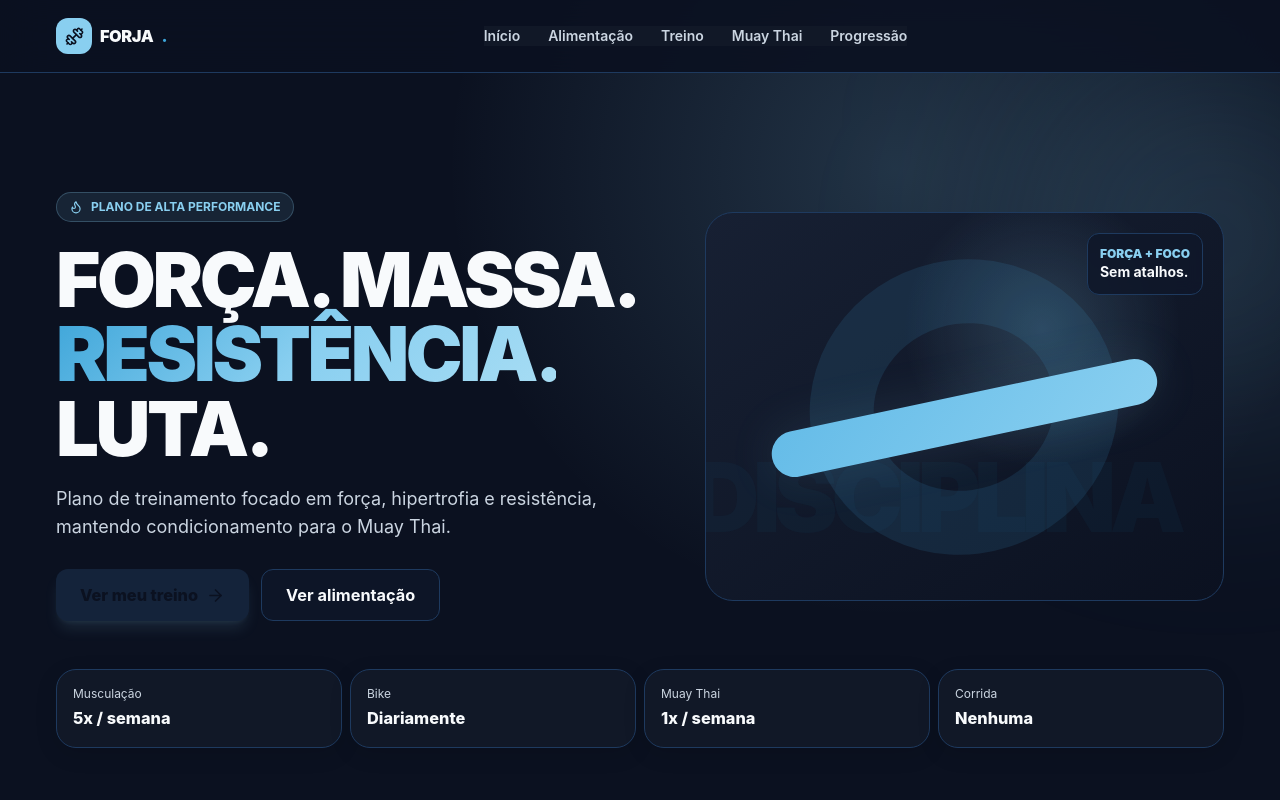
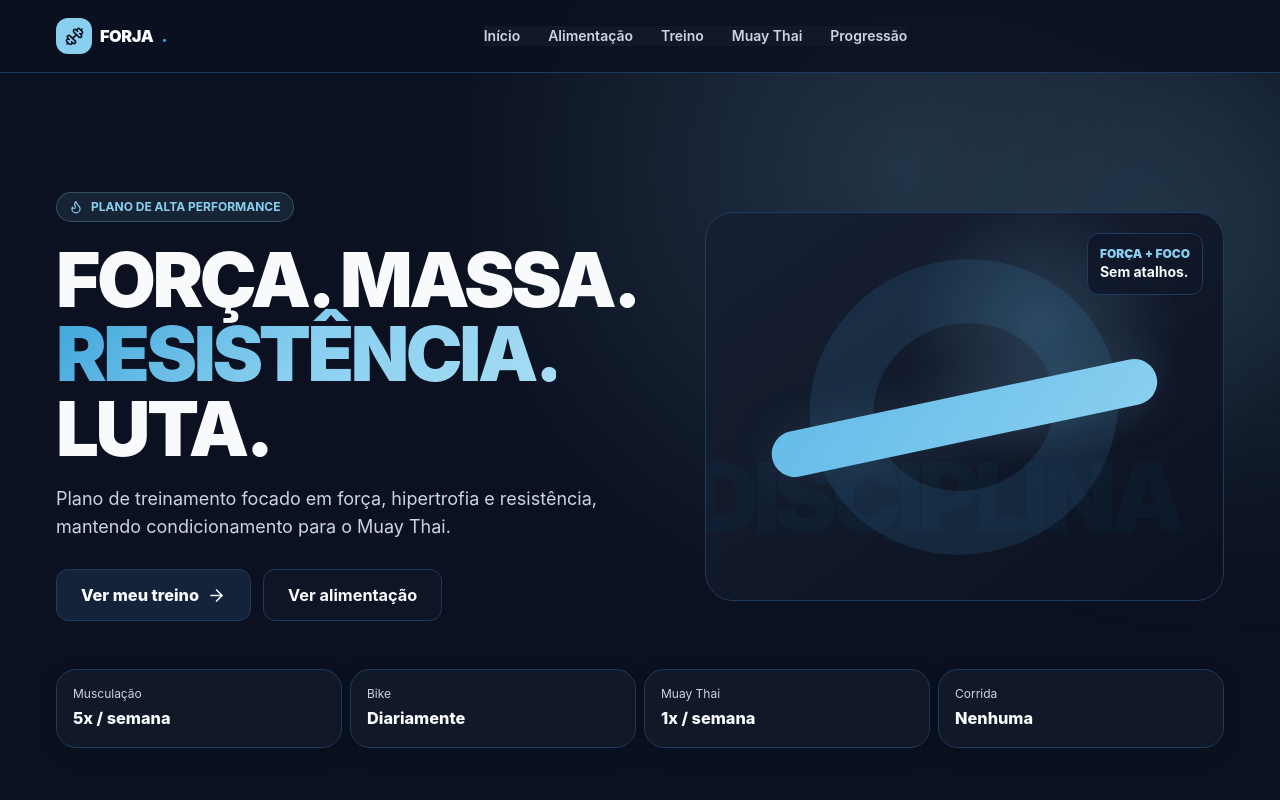
Before and after one commit to orlandoconceicao/ladinpage-treino, a React (Vite) app: page / in a window 1280 px wide. Shown: the top 800 px of the page. Built offline with nearby package versions, Linux system fonts and the light colour scheme.

Commit message:
perf: melhora visualização do botão ver meu treino

```diff
--- a/src/index.css
+++ b/src/index.css
@@ -112,3 +112,5 @@ button:focus-visible,a:focus-visible,select:focus-visible{outline-color:var(--br
 [id]{scroll-margin-top:5.5rem}
 .exercise-prescription{color:var(--brand-deeper);font-size:1rem;line-height:1.5;overflow-wrap:anywhere}
 @media (max-width:480px){.exercise-prescription,.card .exercise-prescription{font-size:1.0625rem;line-height:1.55}}
+#inicio a[href="#treino"]{background:rgba(15,23,42,.7);border:1px solid var(--line);color:var(--heading);box-shadow:none}
+#inicio a[href="#treino"]:hover{background:var(--surface-hover);border-color:var(--brand)}
```
